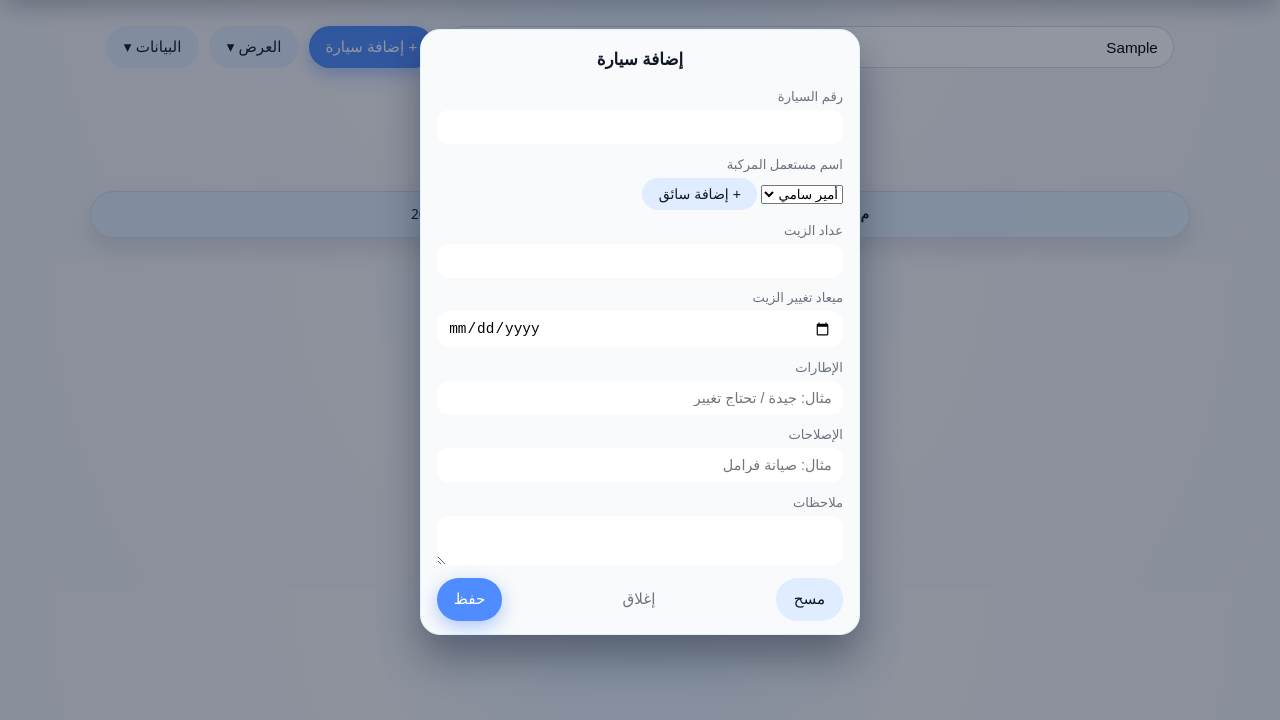
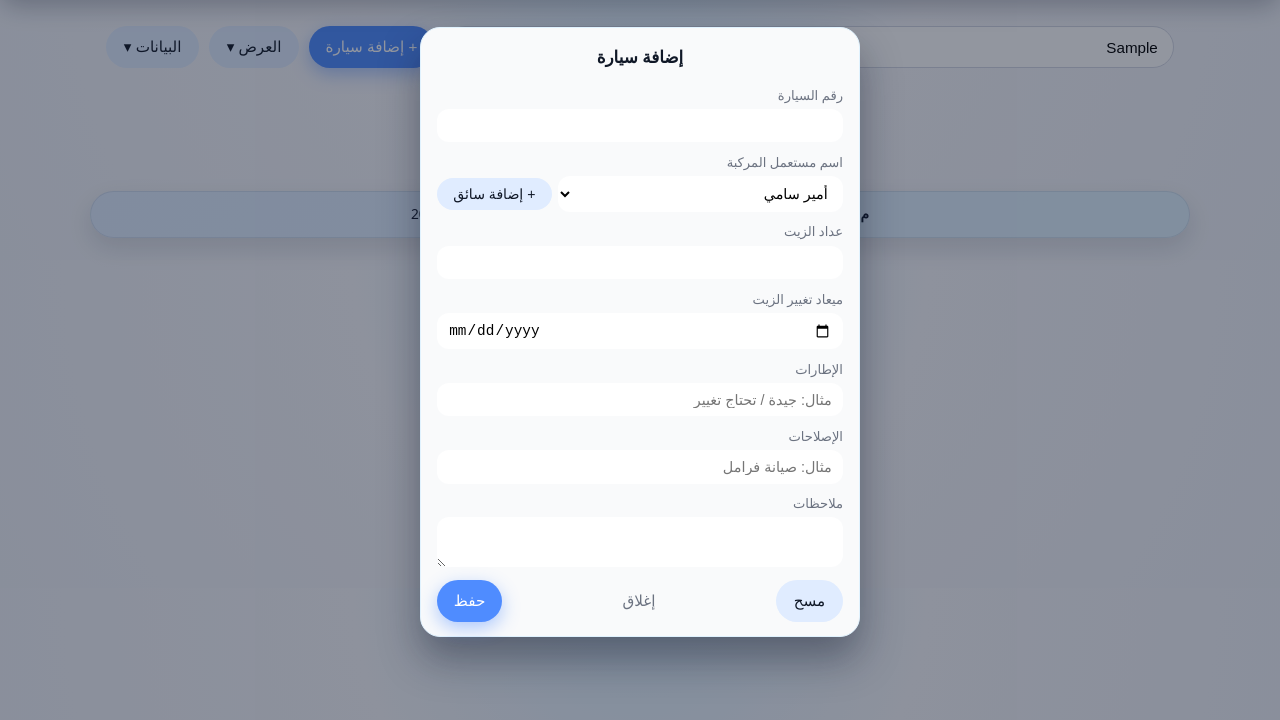
Before and after one commit to Ehab-d/BusMain, a plain HTML site: page index.html in a window 1280 px wide. Both pictures are taken after typing "Sample" into the empty fields and a click on the button "+ إضافة سيارة". Shown: the part 68-788 px from the top of the page. Drawn offline with Linux system fonts and the light colour scheme.

Commit message:
Update style.css

```diff
--- a/style.css
+++ b/style.css
@@ -2,6 +2,16 @@
 *::before,
 *::after {
     box-sizing: border-box;
+}
+
+.driver-row {
+    display: flex;
+    gap: 0.4rem;
+    align-items: center;
+}
+
+.driver-row select {
+    flex: 1;
 }
 
 :root {
@@ -349,7 +359,8 @@ label {
 }
 
 input,
-textarea {
+textarea,
+select {
     border-radius: 0.75rem;
     border: 1px solid var(--border);
     padding: 0.55rem 0.7rem;
@@ -361,7 +372,8 @@ textarea {
 }
 
 input:focus,
-textarea:focus {
+textarea:focus,
+select:focus {
     border-color: var(--primary);
     box-shadow: 0 0 0 1px rgba(14, 165, 233, 0.35);
 }
```
